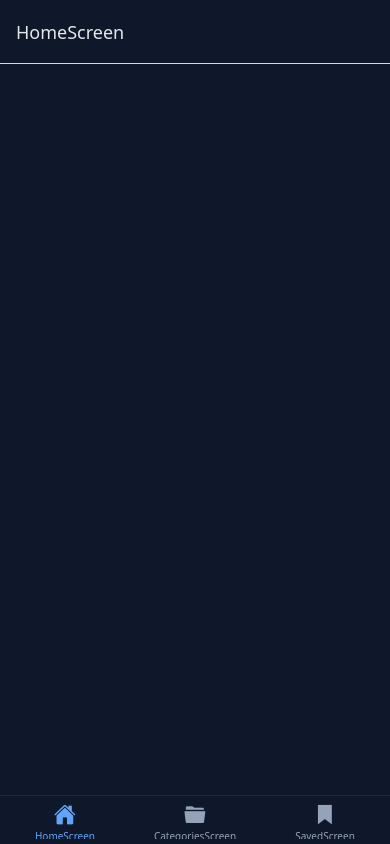
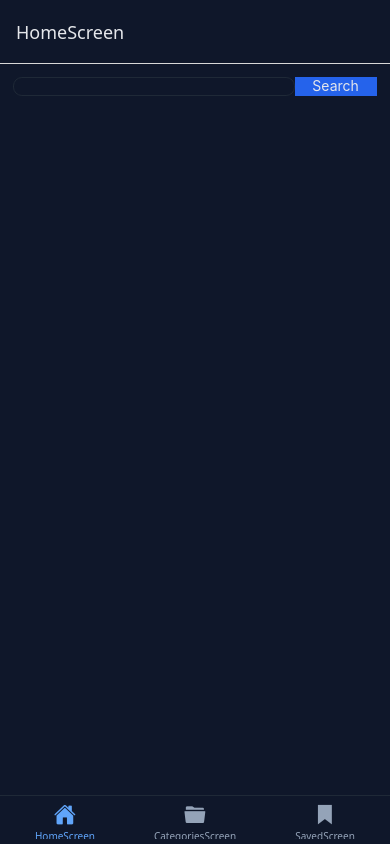
Before and after one commit to beytullahatasoy/react_native_learning, a React Native app in the folder 9.movie-app/: screen /HomeScreen in a window 390 px wide. Built offline with nearby package versions, Linux system fonts and the light colour scheme.

Commit message:
movie app

```diff
--- a/9.movie-app/src/screens/HomeScreen.tsx
+++ b/9.movie-app/src/screens/HomeScreen.tsx
@@ -1,4 +1,4 @@
-import { StyleSheet, TextInput, View } from "react-native";
+import { Pressable, StyleSheet, TextInput, View, Text } from "react-native";
 import { SafeAreaView } from "react-native-safe-area-context";
 import colors from "../themes/colors";
 import { s } from "react-native-size-matters";
@@ -8,6 +8,9 @@ const HomeScreen = () => {
     <SafeAreaView style={styles.container}>
       <View style={styles.searchContainer}>
         <TextInput style={styles.searchInput} />
+        <Pressable style={styles.searchButton}>
+          <Text style={styles.searchButtonText}>Search</Text>
+        </Pressable>
       </View>
     </SafeAreaView>
   );
@@ -19,13 +22,26 @@ const styles = StyleSheet.create({
   container: {
     flex: 1,
     backgroundColor: colors.backgroundColor,
+    gap: s(8),
   },
-  searchContainer: {},
+  searchContainer: {
+    padding: s(12),
+    flexDirection: "row",
+  },
   searchInput: {
     flex: 1,
+    borderWidth: s(1),
     borderColor: colors.borderColor,
     color: colors.textColor,
     backgroundColor: colors.backgroundColor,
     borderRadius: s(8),
+    paddingHorizontal: s(10),
+  },
+  searchButton: {
+    backgroundColor: colors.buttonColor,
+    paddingHorizontal: s(16),
+  },
+  searchButtonText: {
+    color: colors.textColor,
   },
 });
--- a/9.movie-app/src/themes/colors.ts
+++ b/9.movie-app/src/themes/colors.ts
@@ -4,6 +4,7 @@ const colors = {
   borderColor: "#1f2937",
   activeColor: "#60a5fa",
   inactiveColor: "#94a3b8",
+  buttonColor: "#2563eb",
 };
 
 export default colors;
```
